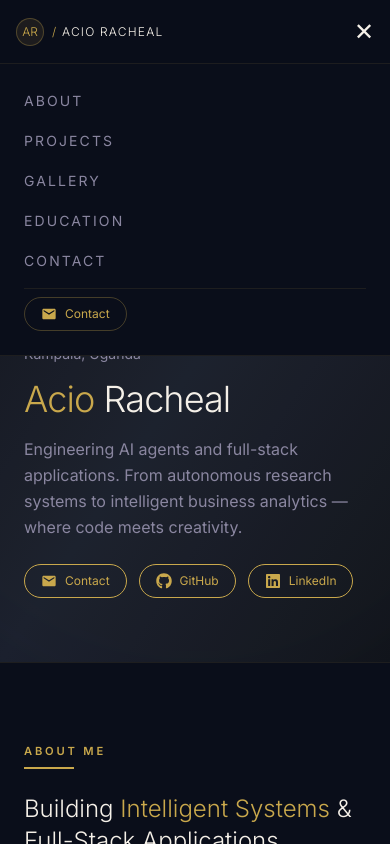
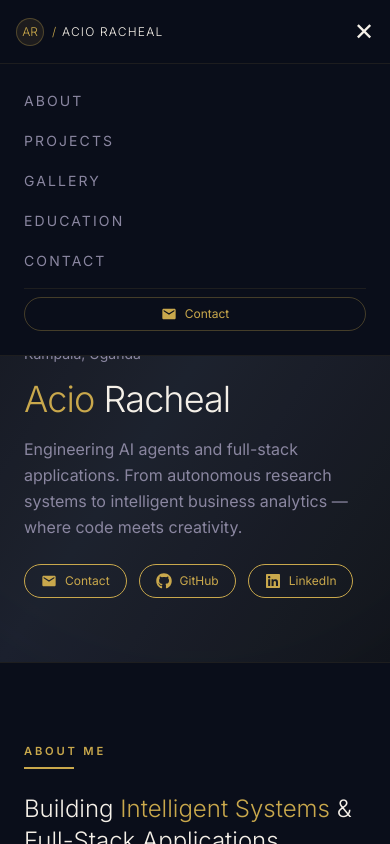
Before and after one commit to Recho1/Official-portfolio, a Next.js app: page / in a window 390 px wide. Both pictures are taken after a click on the button "Toggle menu". Shown: the top 844 px of the page. Built offline with nearby package versions, Linux system fonts and the light colour scheme.

Commit message:
fix: use JavaScript onClick handlers for email links instead of mailto

```diff
--- a/src/components/Contact.tsx
+++ b/src/components/Contact.tsx
@@ -1,8 +1,13 @@
+'use client';
+
 import { MdEmail } from "react-icons/md";
 import { FaGithub, FaLinkedin } from "react-icons/fa";
-import EmailLink from "./EmailLink";
 
 const Contact = () => {
+  const handleEmailClick = () => {
+    window.location.href = 'mailto:rachealacio501@gmail.com';
+  };
+
   return (
     <div>
       <div className="mb-8">
@@ -18,8 +23,10 @@ const Contact = () => {
 
       <div className="grid grid-cols-1 md:grid-cols-3 gap-4">
         {/* Email Card */}
-        <EmailLink email="rachealacio501@gmail.com">
-          <div className="group bg-[#141b2d] border border-[#c9a84c]/10 rounded-xl p-5 hover:border-[#c9a84c]/40 transition-all duration-300 hover:shadow-[0_0_30px_rgba(201,168,76,0.05)] block cursor-pointer">
+        <div
+          onClick={handleEmailClick}
+          className="group bg-[#141b2d] border border-[#c9a84c]/10 rounded-xl p-5 hover:border-[#c9a84c]/40 transition-all duration-300 hover:shadow-[0_0_30px_rgba(201,168,76,0.05)] cursor-pointer"
+        >
           <div className="flex items-center gap-4">
             <div className="w-12 h-12 rounded-full bg-[#c9a84c]/10 flex items-center justify-center group-hover:bg-[#c9a84c]/20 transition-colors flex-shrink-0">
               <MdEmail className="w-6 h-6 text-[#c9a84c]" />
@@ -30,7 +37,6 @@ const Contact = () => {
             </div>
           </div>
         </div>
-        </EmailLink>
 
         {/* GitHub Card */}
         <a
--- a/src/components/EmailLink.tsx
+++ b/src/components/EmailLink.tsx
@@ -11,11 +11,23 @@ interface EmailLinkProps {
 const EmailLink = ({ email, children, className = '' }: EmailLinkProps) => {
   const handleEmailClick = (e: React.MouseEvent<HTMLAnchorElement>) => {
     e.preventDefault();
-    window.location.href = `mailto:${email}`;
+    e.stopPropagation();
+    // Direct approach - open mailto
+    window.open(`mailto:${email}`, '_blank');
+    // Fallback: try location.href
+    setTimeout(() => {
+      window.location.href = `mailto:${email}`;
+    }, 100);
   };
 
   return (
-    <a href={`mailto:${email}`} className={className} onClick={handleEmailClick}>
+    <a
+      href={`mailto:${email}`}
+      className={className}
+      onClick={handleEmailClick}
+      target="_blank"
+      rel="noopener noreferrer"
+    >
       {children}
     </a>
   );
--- a/src/components/Footer.tsx
+++ b/src/components/Footer.tsx
@@ -1,7 +1,12 @@
+'use client';
+
 import { MdEmail } from "react-icons/md";
-import EmailLink from "./EmailLink";
 
 const Footer = () => {
+  const handleEmailClick = () => {
+    window.location.href = 'mailto:rachealacio501@gmail.com';
+  };
+
   return (
     <footer className="border-t border-[#c9a84c]/10 py-6 px-4 md:px-6 lg:px-10">
       <div className="max-w-6xl mx-auto flex flex-col md:flex-row items-center justify-between gap-4">
@@ -9,12 +14,13 @@ const Footer = () => {
           © 2025 Acio Racheal · Software & AI Engineer
         </p>
         <div className="flex flex-wrap items-center justify-center gap-4 md:gap-6">
-          <EmailLink email="rachealacio501@gmail.com">
-            <span className="text-xs text-[#8a86a0] hover:text-[#c9a84c] transition-colors flex items-center gap-1.5 cursor-pointer">
-              <MdEmail className="w-4 h-4" />
-              <span>Email</span>
-            </span>
-          </EmailLink>
+          <button
+            onClick={handleEmailClick}
+            className="text-xs text-[#8a86a0] hover:text-[#c9a84c] transition-colors flex items-center gap-1.5 cursor-pointer"
+          >
+            <MdEmail className="w-4 h-4" />
+            <span>Email</span>
+          </button>
           <a
             href="https://github.com/Recho1"
             target="_blank"
--- a/src/components/Hero.tsx
+++ b/src/components/Hero.tsx
@@ -1,9 +1,14 @@
+'use client';
+
 import Image from "next/image";
 import { MdEmail } from "react-icons/md";
 import { FaGithub, FaLinkedin } from "react-icons/fa";
-import EmailLink from "./EmailLink";
 
 const Hero = () => {
+  const handleEmailClick = () => {
+    window.location.href = 'mailto:rachealacio501@gmail.com';
+  };
+
   return (
     <div className="relative min-h-[50vh] flex items-center overflow-hidden">
       <div className="absolute inset-0 bg-gradient-to-br from-[#0a0e1a] via-[#141b2d] to-[#0a0e1a]"></div>
@@ -25,12 +30,13 @@ const Hero = () => {
               </p>
             </div>
             <div className="flex flex-wrap gap-3 mt-6">
-              <EmailLink email="rachealacio501@gmail.com">
-                <span className="inline-flex items-center gap-2 px-4 py-2 text-xs border border-[#c9a84c] rounded-full text-[#c9a84c] hover:bg-[#c9a84c] hover:text-[#0a0e1a] transition-all duration-300 cursor-pointer">
-                  <MdEmail className="w-4 h-4" />
-                  Contact
-                </span>
-              </EmailLink>
+              <button
+                onClick={handleEmailClick}
+                className="inline-flex items-center gap-2 px-4 py-2 text-xs border border-[#c9a84c] rounded-full text-[#c9a84c] hover:bg-[#c9a84c] hover:text-[#0a0e1a] transition-all duration-300 cursor-pointer"
+              >
+                <MdEmail className="w-4 h-4" />
+                Contact
+              </button>
               <a href="https://github.com/Recho1" target="_blank" rel="noopener noreferrer" className="inline-flex items-center gap-2 px-4 py-2 text-xs border border-[#c9a84c] rounded-full text-[#c9a84c] hover:bg-[#c9a84c] hover:text-[#0a0e1a] transition-all duration-300">
                 <FaGithub className="w-4 h-4" />
                 GitHub
--- a/src/components/Navbar.tsx
+++ b/src/components/Navbar.tsx
@@ -2,7 +2,6 @@
 
 import { useState } from "react";
 import { MdEmail } from "react-icons/md";
-import EmailLink from "./EmailLink";
 
 const Navbar = () => {
   const [isOpen, setIsOpen] = useState(false);
@@ -22,6 +21,10 @@ const Navbar = () => {
       target.scrollIntoView({ behavior: 'smooth', block: 'start' });
       setIsOpen(false);
     }
+  };
+
+  const handleEmailClick = () => {
+    window.location.href = 'mailto:rachealacio501@gmail.com';
   };
 
   return (
@@ -49,12 +52,13 @@ const Navbar = () => {
         ))}
       </ul>
 
-      <EmailLink email="rachealacio501@gmail.com">
-        <span className="hidden md:flex items-center gap-2 text-xs text-[#c9a84c] border border-[#c9a84c]/30 px-3 sm:px-4 py-1.5 sm:py-2 rounded-full hover:bg-[#c9a84c] hover:text-[#0a0e1a] transition-all duration-300 cursor-pointer">
-          <MdEmail className="w-4 h-4" />
-          Get in Touch
-        </span>
-      </EmailLink>
+      <button
+        onClick={handleEmailClick}
+        className="hidden md:flex items-center gap-2 text-xs text-[#c9a84c] border border-[#c9a84c]/30 px-3 sm:px-4 py-1.5 sm:py-2 rounded-full hover:bg-[#c9a84c] hover:text-[#0a0e1a] transition-all duration-300 cursor-pointer"
+      >
+        <MdEmail className="w-4 h-4" />
+        Get in Touch
+      </button>
 
       <button
         className="md:hidden text-[#f5f0e8] text-2xl"
@@ -79,12 +83,13 @@ const Navbar = () => {
               </li>
             ))}
             <li className="pt-2 border-t border-[#c9a84c]/10">
-              <EmailLink email="rachealacio501@gmail.com">
-                <span className="inline-flex items-center gap-2 text-xs text-[#c9a84c] border border-[#c9a84c]/30 px-4 py-2 rounded-full hover:bg-[#c9a84c] hover:text-[#0a0e1a] transition-all duration-300 cursor-pointer">
-                  <MdEmail className="w-4 h-4" />
-                  Contact
-                </span>
-              </EmailLink>
+              <button
+                onClick={handleEmailClick}
+                className="inline-flex items-center gap-2 text-xs text-[#c9a84c] border border-[#c9a84c]/30 px-4 py-2 rounded-full hover:bg-[#c9a84c] hover:text-[#0a0e1a] transition-all duration-300 cursor-pointer w-full justify-center"
+              >
+                <MdEmail className="w-4 h-4" />
+                Contact
+              </button>
             </li>
           </ul>
         </div>
```
Lines whose indentation alone changed are shown as unchanged.
